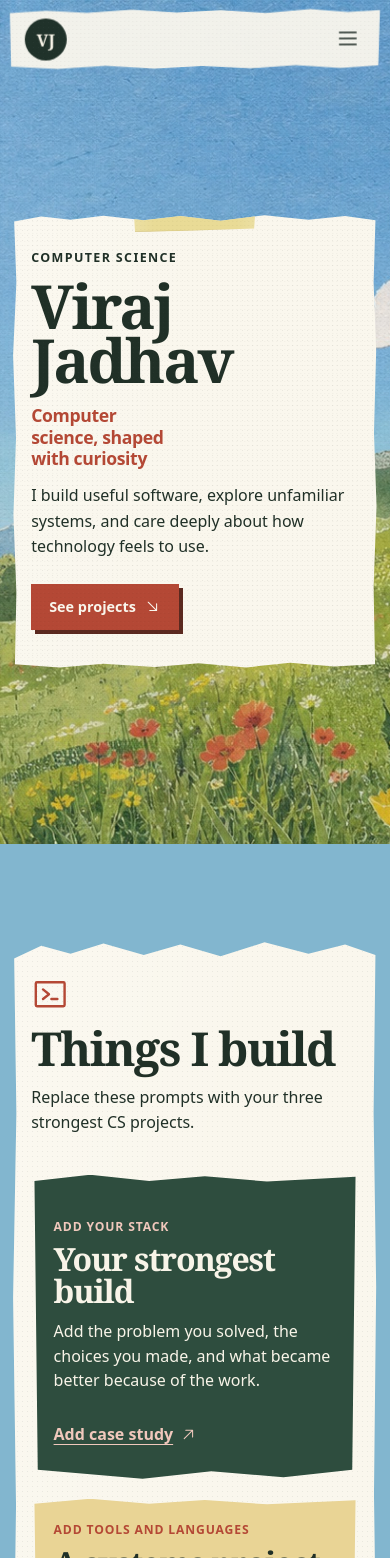
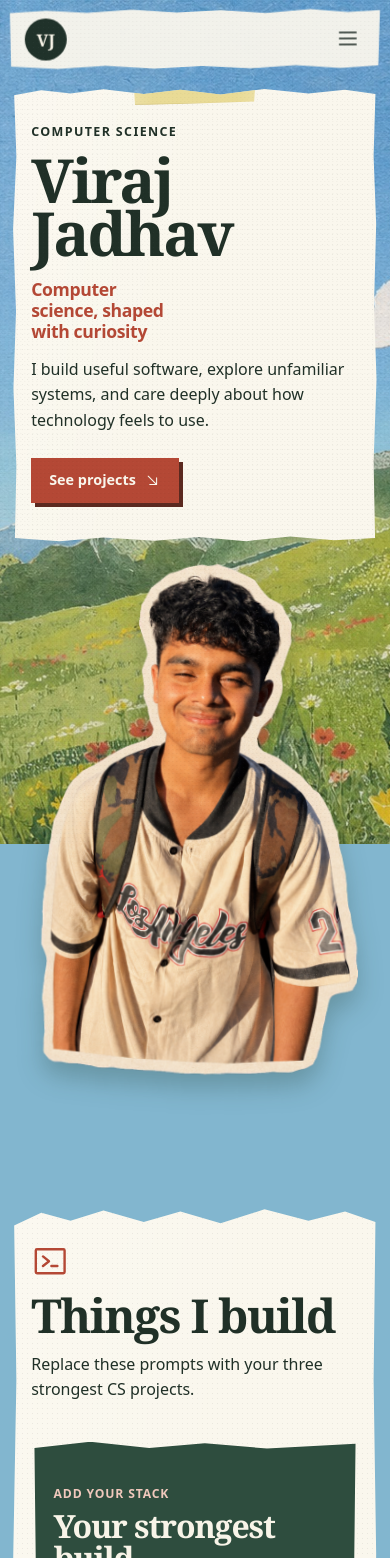
Before and after one commit to vjadh07/viraj-portfolio, a React (Vite) app: page / in a window 390 px wide. Shown: the top 1558 px of the page. Built offline with nearby package versions, Linux system fonts and the light colour scheme.

Commit message:
Add portrait cutout to hero

```diff
--- a/src/WorldPortfolio.tsx
+++ b/src/WorldPortfolio.tsx
@@ -81,6 +81,17 @@ export function WorldPortfolio() {
               See projects <ArrowDownRight aria-hidden="true" />
             </a>
           </Paper>
+
+          <figure className="hero-portrait">
+            <img
+              src={assetPath("viraj-paper-cutout.png")}
+              alt="Viraj smiling in a cream baseball jersey and backpack"
+              width="700"
+              height="1400"
+              decoding="async"
+              fetchPriority="high"
+            />
+          </figure>
 
           <Paper className="code-side-note" tilt={3.2}>
             <Code aria-hidden="true" />
--- a/src/styles/world-portfolio.css
+++ b/src/styles/world-portfolio.css
@@ -376,8 +376,27 @@ img {
 }
 
 .code-hero-paper {
+  z-index: 3;
   width: min(47rem, 100%);
   padding: clamp(2.2rem, 5vw, 5rem);
+}
+
+.hero-portrait {
+  position: absolute;
+  bottom: -6rem;
+  left: 63%;
+  z-index: 2;
+  width: clamp(17rem, 26vw, 30rem);
+  margin: 0;
+  pointer-events: none;
+  filter: drop-shadow(0 20px 16px rgb(24 50 35 / 28%));
+  transform: translateX(-50%) rotate(1.1deg);
+  transform-origin: bottom center;
+}
+
+.hero-portrait img {
+  width: 100%;
+  height: auto;
 }
 
 .code-hero-paper h1 {
@@ -405,6 +424,8 @@ img {
 }
 
 .code-side-note {
+  position: relative;
+  z-index: 3;
   align-self: end;
   margin-bottom: 9vh;
   padding: 1.7rem;
@@ -916,6 +937,27 @@ img {
   }
 }
 
+@media (min-width: 769px) and (max-width: 1100px) {
+  .code-intro-panel {
+    grid-template-columns: 1fr;
+  }
+
+  .code-hero-paper {
+    width: min(42rem, 76%);
+  }
+
+  .hero-portrait {
+    right: 0.5rem;
+    left: auto;
+    width: clamp(17rem, 32vw, 21rem);
+    transform: rotate(1.1deg);
+  }
+
+  .code-side-note {
+    display: none;
+  }
+}
+
 @media (max-width: 768px) {
   :root {
     scroll-behavior: auto;
@@ -1016,6 +1058,19 @@ img {
   .code-hero-paper h1 {
     font-size: clamp(3.6rem, 17vw, 5.5rem);
     line-height: 0.88;
+  }
+
+  .hero-portrait {
+    position: relative;
+    right: auto;
+    bottom: auto;
+    left: auto;
+    z-index: 4;
+    width: min(82vw, 21rem);
+    justify-self: center;
+    margin: -4.5rem auto -5rem;
+    filter: drop-shadow(0 14px 12px rgb(24 50 35 / 25%));
+    transform: rotate(1deg);
   }
 
   .code-side-note {
```
Also changed, not shown: outputs/ASSET_PROMPTS.md (+6 -0 lines), public/assets/viraj-paper-cutout.png (added).
